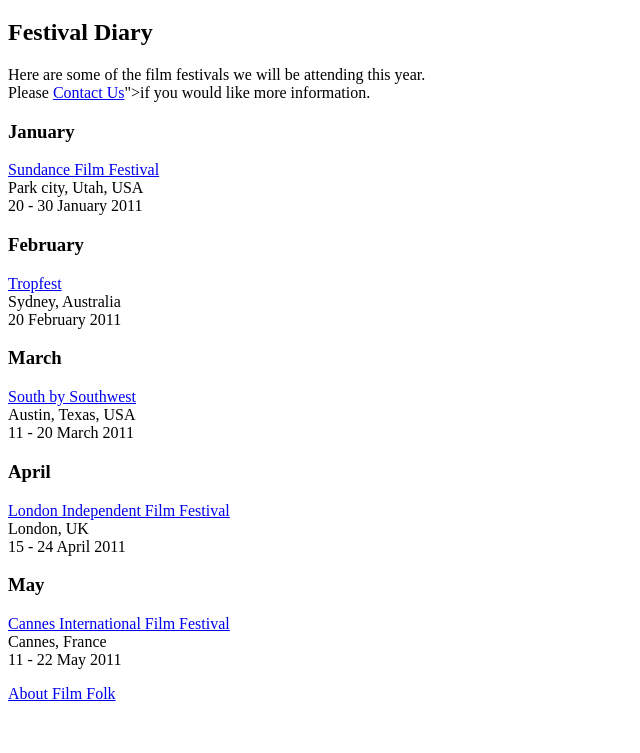
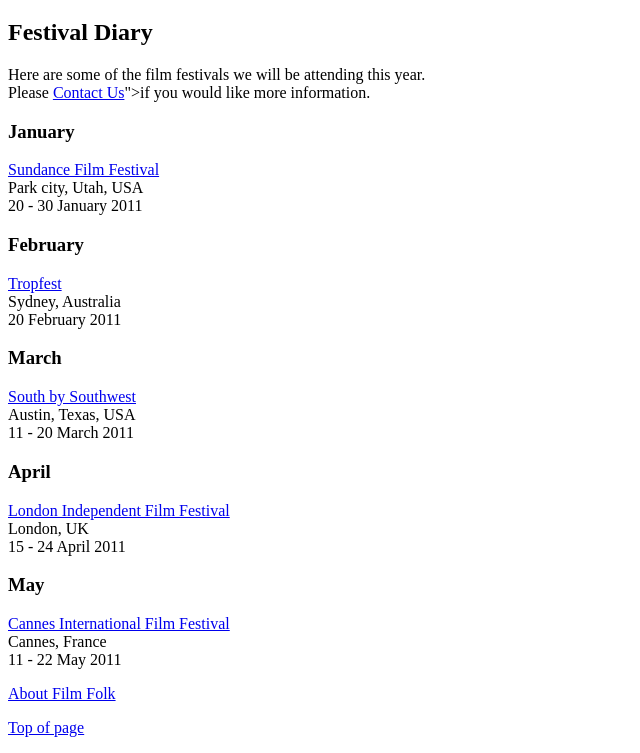
Before and after one commit to farbodeg/Links, a plain HTML site: page index.html in a window 1280 px wide. Shown: the part 61-814 px from the top of the page, without its empty margins (0-640 px from the left). Drawn offline with Linux system fonts and the light colour scheme.

Commit message:
Update index.html

```diff
--- a/index.html
+++ b/index.html
@@ -19,5 +19,6 @@
     <p><a href="https://www.festival-cannes.com/en/">Cannes International Film Festival</a><br/>Cannes, France<br/>11 - 22 May 2011</p>
     <!--additional content-->
     <p><a href="about.html">About Film Folk</a></p>
+    <p><a href="#top">Top of page</a> </p>
   </body>
 </html>
```
